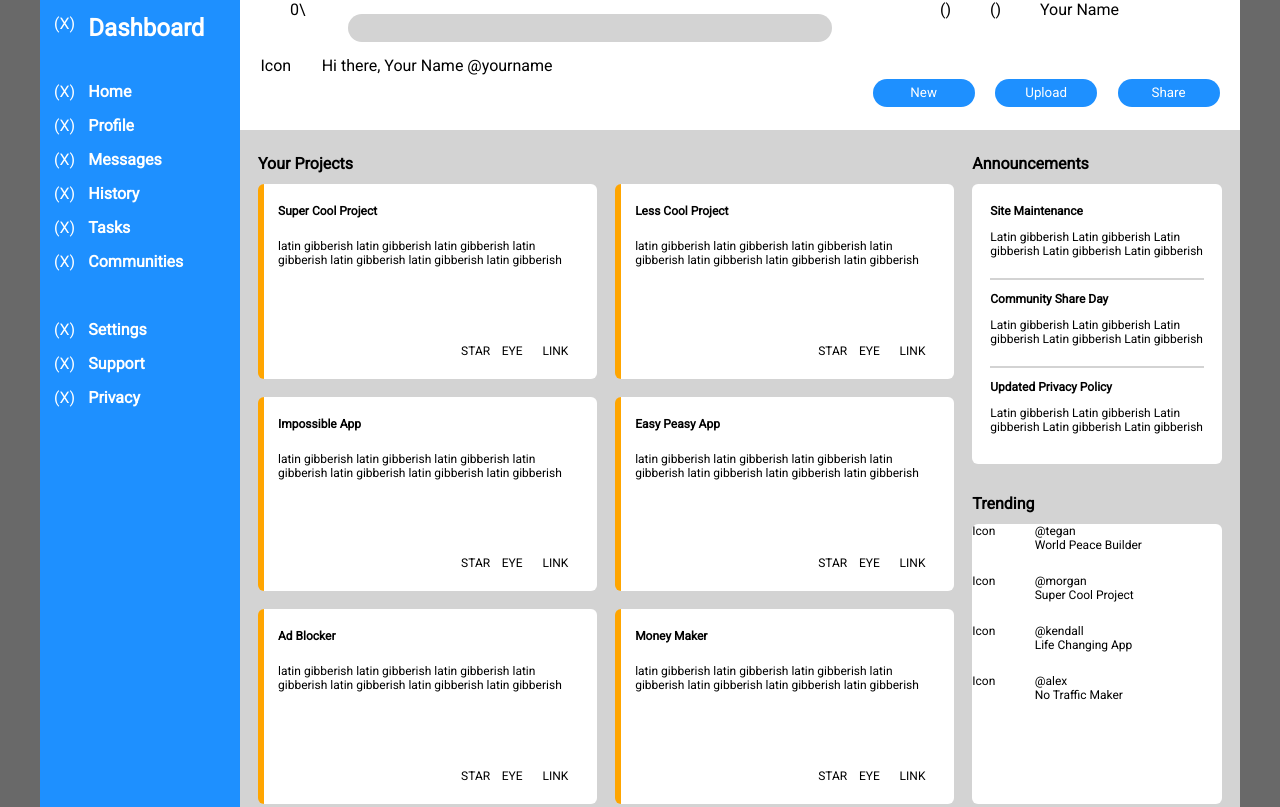
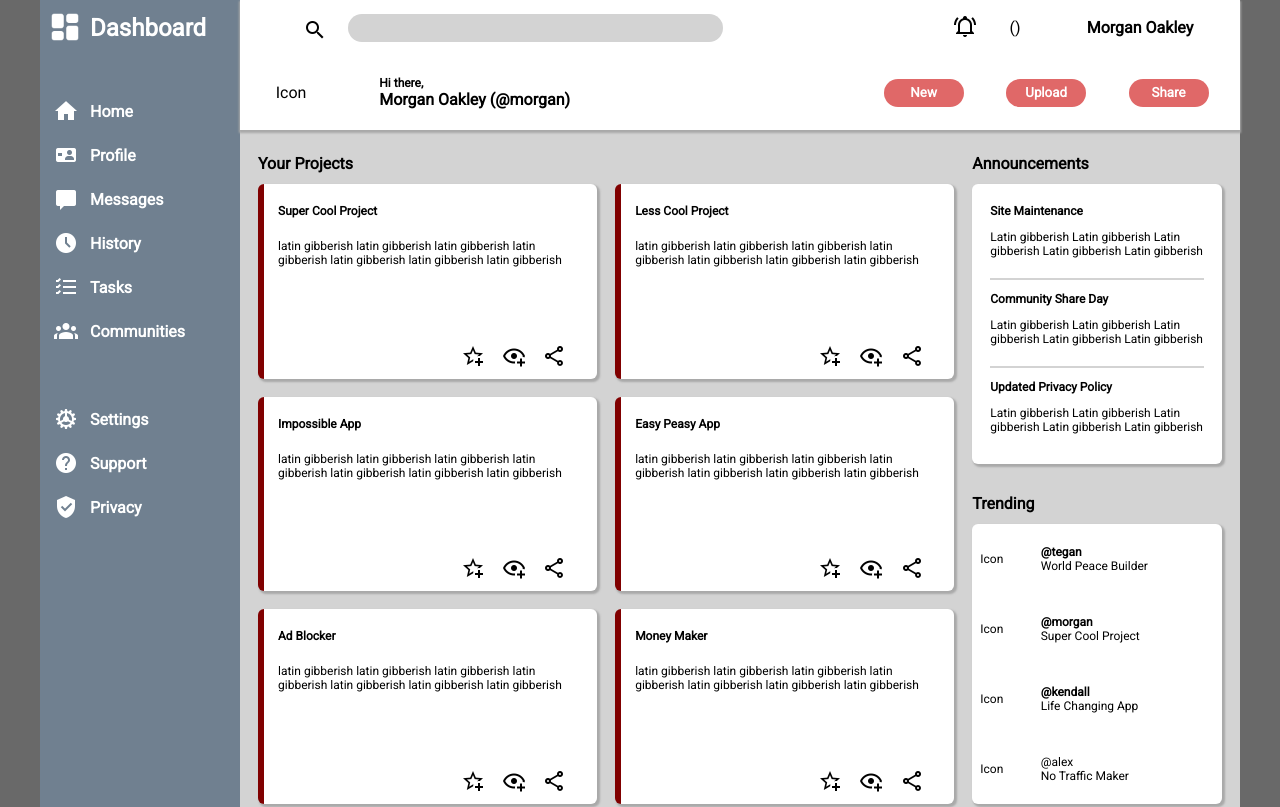
Before and after one commit to waltvenditti/admin-dashboard, a plain HTML site: page index.html in a window 1280 px wide. Shown: the top 807 px of the page. Drawn offline with Linux system fonts and the light colour scheme.

Commit message:
good progress on style

```diff
--- a/index.html
+++ b/index.html
@@ -12,43 +12,46 @@
 <body>
   <div class="main">
     <div class="sidebar">
-      <div class="sbMain">(X)</div>
+      <div class="sbMain"><img src="./icons8-dashboard-layout-48.png" alt="dashboard icon" width="32px"></div>
       <div class="sbMain"><p>Dashboard</p></div>
-      <div>(X)</div>
+      <div><img src="./icons8-home-48.png" alt="home icon" width="24px"></div>
       <div><p>Home</p></div>
-      <div>(X)</div>
+      <div><img src="./icons8-smart-card-48.png" alt="profile icon" width="24px"></div>
       <div><p>Profile</p></div>
-      <div>(X)</div>
+      <div><img src="./icons8-topic-48.png" alt="chat icon" width="24px"></div>
       <div><p>Messages</p></div>
-      <div>(X)</div>
+      <div><img src="./icons8-clock-48.png" alt="clock icon" width="24px"></div>
       <div><p>History</p></div>
-      <div>(X)</div>
+      <div><img src="./icons8-to-do-48.png" alt="todo icon" width="24px"></div>
       <div><p>Tasks</p></div>
-      <div>(X)</div>
+      <div><img src="./icons8-people-48.png" alt="people icon" width="24px"></div>
       <div><p>Communities</p></div>
       <div></div>
       <div></div>
-      <div>(X)</div>
+      <div><img src="./icons8-settings-48.png" alt="gear icon" width="24px"></div>
       <div><p>Settings</p></div>
-      <div>(X)</div>
+      <div><img src="./icons8-help-48.png" alt="help icon" width="24px"></div>
       <div><p>Support</p></div>
-      <div>(X)</div>
+      <div><img src="./icons8-protect-48.png" alt="shield icon" width="24px"></div>
       <div><p>Privacy</p></div>
     </div>
     <div class="navbar">
       <div class="navbarUpper">
         <div></div>
-        <div>0\</div>
+        <div><img id="searchImg" src="./magnify.png" alt="search icon" width="24px"></div>
         <input type="search">
         <div></div>
+        <div><img src="./bell-ring-outline.png" alt="notice icon" width="24px"></div>
         <div>()</div>
-        <div>()</div>
-        <div>Your Name</div>
+        <div><b>Morgan Oakley</b></div>
       </div>
       <div class="navbarLower">
         <div></div>
         <div>Icon</div>
-        <div>Hi there, Your Name @yourname</div>
+        <div class="navbarLowerGreeting">
+          <p><b>Hi there,</b></p>
+          <p><b>Morgan Oakley (@morgan)</b></p>
+        </div>
         <div></div>
         <button>New</button>
         <div></div>
@@ -67,9 +70,9 @@
             <p>latin gibberish latin gibberish latin gibberish latin gibberish latin gibberish latin gibberish latin gibberish </p>
             <div class="cardIcons">
               <div></div>
-              <div>STAR</div>
-              <div>EYE</div>
-              <div>LINK</div>
+              <div><img src="./star-plus-outline.png" alt="star-plus icon" width="24px"></div>
+              <div><img src="./eye-plus-outline.png" alt="eye-plus icon" width="24px"></div>
+              <div><img src="./share-variant-outline.png" alt="share icon" width="24px"></div>
             </div>
           </div>
           <div class="indivCard">
@@ -77,9 +80,9 @@
             <p>latin gibberish latin gibberish latin gibberish latin gibberish latin gibberish latin gibberish latin gibberish </p>
             <div class="cardIcons">
               <div></div>
-              <div>STAR</div>
-              <div>EYE</div>
-              <div>LINK</div>
+              <div><img src="./star-plus-outline.png" alt="star-plus icon" width="24px"></div>
+              <div><img src="./eye-plus-outline.png" alt="eye-plus icon" width="24px"></div>
+              <div><img src="./share-variant-outline.png" alt="share icon" width="24px"></div>
             </div>
           </div>
           <div class="indivCard">
@@ -87,9 +90,9 @@
             <p>latin gibberish latin gibberish latin gibberish latin gibberish latin gibberish latin gibberish latin gibberish </p>
             <div class="cardIcons">
               <div></div>
-              <div>STAR</div>
-              <div>EYE</div>
-              <div>LINK</div>
+              <div><img src="./star-plus-outline.png" alt="star-plus icon" width="24px"></div>
+              <div><img src="./eye-plus-outline.png" alt="eye-plus icon" width="24px"></div>
+              <div><img src="./share-variant-outline.png" alt="share icon" width="24px"></div>
             </div>
           </div>
           <div class="indivCard">
@@ -97,9 +100,9 @@
             <p>latin gibberish latin gibberish latin gibberish latin gibberish latin gibberish latin gibberish latin gibberish </p>
             <div class="cardIcons">
               <div></div>
-              <div>STAR</div>
-              <div>EYE</div>
-              <div>LINK</div>
+              <div><img src="./star-plus-outline.png" alt="star-plus icon" width="24px"></div>
+              <div><img src="./eye-plus-outline.png" alt="eye-plus icon" width="24px"></div>
+              <div><img src="./share-variant-outline.png" alt="share icon" width="24px"></div>
             </div>
           </div>
           <div class="indivCard">
@@ -107,9 +110,9 @@
             <p>latin gibberish latin gibberish latin gibberish latin gibberish latin gibberish latin gibberish latin gibberish </p>
             <div class="cardIcons">
               <div></div>
-              <div>STAR</div>
-              <div>EYE</div>
-              <div>LINK</div>
+              <div><img src="./star-plus-outline.png" alt="star-plus icon" width="24px"></div>
+              <div><img src="./eye-plus-outline.png" alt="eye-plus icon" width="24px"></div>
+              <div><img src="./share-variant-outline.png" alt="share icon" width="24px"></div>
             </div>
           </div>
           <div class="indivCard">
@@ -117,9 +120,9 @@
             <p>latin gibberish latin gibberish latin gibberish latin gibberish latin gibberish latin gibberish latin gibberish </p>
             <div class="cardIcons">
               <div></div>
-              <div>STAR</div>
-              <div>EYE</div>
-              <div>LINK</div>
+              <div><img src="./star-plus-outline.png" alt="star-plus icon" width="24px"></div>
+              <div><img src="./eye-plus-outline.png" alt="eye-plus icon" width="24px"></div>
+              <div><img src="./share-variant-outline.png" alt="share icon" width="24px"></div>
             </div>
           </div>
         </div>
@@ -145,17 +148,17 @@
         <div class="trendingItems">
           <div>Icon</div>
           <div>
-            <p>@tegan</p>
+            <p><b>@tegan</b></p>
             <p>World Peace Builder</p>
           </div>
           <div>Icon</div>
           <div>
-            <p>@morgan</p>
+            <p><b>@morgan</b></p>
             <p>Super Cool Project</p>
           </div>
           <div>Icon</div>
           <div>
-            <p>@kendall</p>
+            <p><b>@kendall</b></p>
             <p>Life Changing App</p>
           </div>
           <div>Icon</div>
--- a/style.css
+++ b/style.css
@@ -22,6 +22,7 @@ body {
   max-width: 1200px;
   margin: auto;
 
+  background-color: lightgrey;
 }
 
 html,
@@ -32,13 +33,13 @@ body,
 
 .sidebar {
   width: auto;
-  background-color: dodgerblue;
+  background-color: slategrey;
   color: white;
   grid-row: 1 / -1;
   display: grid;
   grid-template-columns: 1fr 5fr;
   grid-template-rows: repeat(24, 20px);
-  row-gap: 14px;
+  row-gap: 24px;
   column-gap: 4px;
   padding-left: 14px;
   padding-top: 14px;
@@ -48,6 +49,10 @@ body,
   margin: 0;
   font-weight: bold;
 }
+.sidebar div img {
+  position: relative;
+  top: -3px;
+}
 
 .sbMain {
   grid-row: 1 / 3;
@@ -55,22 +60,37 @@ body,
 .sbMain p {
   font-size: 24px;
 }
+.sbMain img {
+  position: relative;
+  left: -5px;
+}
 
 .navbar {
   display: grid;
   grid-template-rows: 3fr 4fr;
   background-color: white;
+  box-shadow: 0px 2px 2px 1px darkgrey;
+  z-index: 900;
 }
 
 .navbarUpper {
   display: grid;
   grid-template-columns: 1fr 1fr 10fr 2fr 1fr 1fr 4fr;
+  justify-items: center;
+  align-items: center;
+}
+
+#searchImg {
+  position: relative;
+  top: 4px;
 }
 
 .navbarUpper input[type=search] {
   border-radius: 20px;
   height: 28px;
+  width: 75%;
   align-self: center;
+  justify-self: start;
   margin: 0 8px;
   background-color: lightgrey;
   border: 0;
@@ -79,15 +99,26 @@ body,
 .navbarLower {
   display: grid;
   grid-template-columns: 1fr 3fr 15fr 12fr 5fr 1fr 5fr 1fr 5fr 1fr;
+  justify-items: center;
+  align-items: center;
 }
 
 .navbarLower button {
   height: 28px;
   align-self: center;
   border-radius: 20px;
-  background-color: dodgerblue;
+  background-color: rgb(224, 104, 104);
   color: white;
   border: 0;
+  font-weight: bold;
+  width: 80px;
+}
+
+.navbarLowerGreeting p {
+  margin: 0;
+}
+.navbarLowerGreeting p:first-child {
+  font-size: 12px;
 }
 
 .content {
@@ -129,11 +160,12 @@ body,
   padding-left: 14px;
   padding-right: 14px;
   background-color: white;
-  border-left: 6px solid orange;
+  border-left: 6px solid maroon;
   border-radius: 6px;
   display: grid;
   grid-template-columns: 1fr;
   grid-template-rows: 1fr 3fr 1fr;
+  box-shadow: 2px 2px 2px 1px darkgrey;
 }
 
 .indivCard p {
@@ -154,6 +186,7 @@ body,
   background-color: white;
   border-radius: 6px;
   padding: 8px 18px;
+  box-shadow: 2px 2px 2px 1px darkgrey;
 }
 
 .announcementItems div {
@@ -166,10 +199,13 @@ body,
 .trendingItems {
   display: grid;
   grid-template-columns: 1fr 3fr;
-  grid-template-rows: repeat(4, 50px);
+  grid-template-rows: auto;
   font-size: 12px;
   background-color: white;
   border-radius: 6px;
+  padding-left: 8px;
+  align-items: center;
+  box-shadow: 2px 2px 2px 1px darkgrey;
 }
 
 .trendingItems p {
```
Also changed, not shown: bell-ring-outline.png (added), eye-plus-outline.png (added), icons8-clock-48.png (added), icons8-dashboard-layout-48.png (added), icons8-help-48.png (added), icons8-home-48.png (added), icons8-people-48.png (added), icons8-protect-48.png (added), icons8-settings-48.png (added), icons8-smart-card-48.png (added), icons8-to-do-48.png (added), icons8-topic-48.png (added), magnify.png (added), share-variant-outline.png (added), 1 more files.
